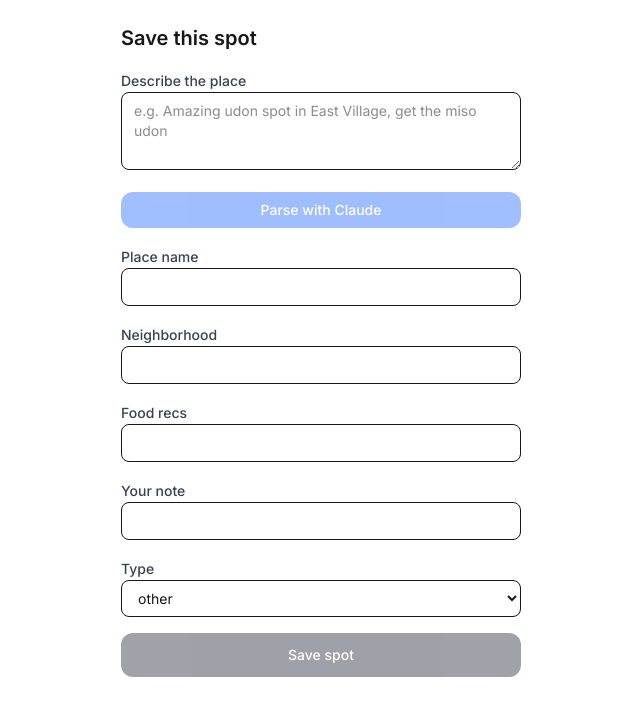
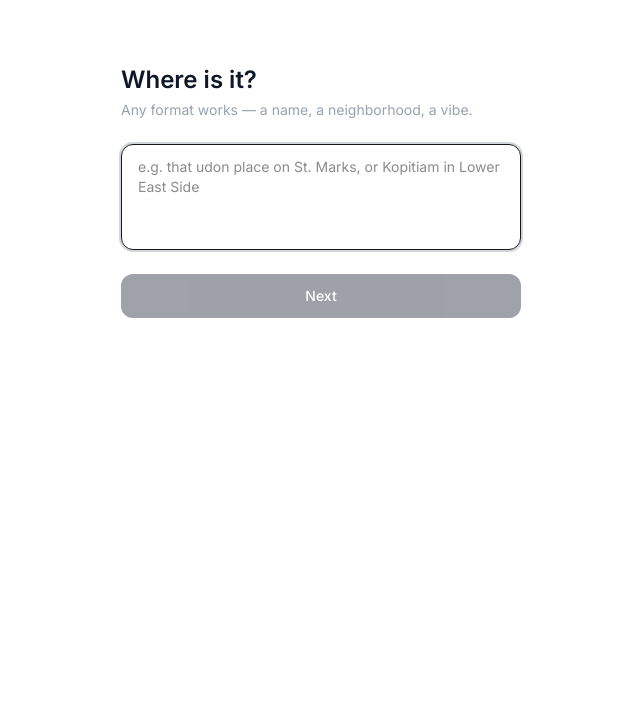
Before and after one commit to alisonicole/pinned, a Next.js app: page /confirm in a window 1280 px wide. Shown: the top 716 px of the page, without its empty margins (319-959 px from the left). Built offline with nearby package versions, Linux system fonts and the light colour scheme.

Commit message:
redesign: two-step confirm flow with type chips and cleaner UX

```diff
--- a/app/confirm/page.tsx
+++ b/app/confirm/page.tsx
@@ -2,6 +2,24 @@
 
 import { useSearchParams, useRouter } from "next/navigation";
 import { useState, Suspense } from "react";
+import type { SpotType } from "@/types/spot";
+
+const TYPES: SpotType[] = ["restaurant", "bar", "coffee", "hike", "other"];
+
+const TYPE_COLORS: Record<SpotType, string> = {
+  restaurant: "bg-red-100 text-red-700 border-red-200",
+  bar: "bg-purple-100 text-purple-700 border-purple-200",
+  coffee: "bg-amber-100 text-amber-700 border-amber-200",
+  hike: "bg-green-100 text-green-700 border-green-200",
+  other: "bg-gray-100 text-gray-700 border-gray-200",
+};
+
+interface ParsedForm {
+  place_name: string;
+  neighborhood: string;
+  food_recs: string;
+  type: SpotType;
+}
 
 function ConfirmForm() {
   const params = useSearchParams();
@@ -10,45 +28,40 @@ function ConfirmForm() {
   const captionParam = params.get("caption") ?? "";
   const reelUrl = params.get("reel_url") ?? "";
 
-  const [caption, setCaption] = useState(captionParam);
-  const [form, setForm] = useState({
-    place_name: "",
-    type: "other",
-    neighborhood: "",
-    food_recs: "",
-    personal_note: "",
-    reel_url: reelUrl,
-  });
-
+  const [step, setStep] = useState<"input" | "confirm">("input");
+  const [description, setDescription] = useState(captionParam);
   const [parsing, setParsing] = useState(false);
+  const [typeOpen, setTypeOpen] = useState(false);
   const [saving, setSaving] = useState(false);
   const [saved, setSaved] = useState(false);
 
-  async function handleParse() {
-    if (!caption) return;
+  const [form, setForm] = useState<ParsedForm>({
+    place_name: "",
+    neighborhood: "",
+    food_recs: "",
+    type: "restaurant",
+  });
+  const [note, setNote] = useState("");
+
+  async function handleNext() {
+    if (!description.trim()) return;
     setParsing(true);
     const res = await fetch("/api/parse-reel", {
       method: "POST",
       headers: { "Content-Type": "application/json" },
-      body: JSON.stringify({ caption, reel_url: reelUrl }),
+      body: JSON.stringify({ caption: description, reel_url: reelUrl }),
     });
     const data = await res.json();
     if (!data.error) {
-      setForm((prev) => ({
-        ...prev,
+      setForm({
         place_name: data.place_name ?? "",
-        type: data.type ?? "other",
         neighborhood: data.neighborhood ?? "",
         food_recs: data.food_recs ?? "",
-      }));
-    } else {
-      alert(data.error);
+        type: data.type ?? "restaurant",
+      });
     }
     setParsing(false);
-  }
-
-  function handleChange(field: string, value: string) {
-    setForm((prev) => ({ ...prev, [field]: value }));
+    setStep("confirm");
   }
 
   async function handleSave() {
@@ -56,7 +69,14 @@ function ConfirmForm() {
     const res = await fetch("/api/spots", {
       method: "POST",
       headers: { "Content-Type": "application/json" },
-      body: JSON.stringify(form),
+      body: JSON.stringify({
+        place_name: form.place_name,
+        type: form.type,
+        neighborhood: form.neighborhood,
+        food_recs: form.food_recs || null,
+        personal_note: note || null,
+        reel_url: reelUrl || null,
+      }),
     });
     setSaving(false);
     if (res.ok) {
@@ -70,11 +90,9 @@ function ConfirmForm() {
   if (saved) {
     return (
       <div className="min-h-screen flex items-center justify-center p-6">
-        <div className="text-center space-y-2">
-          <p className="text-2xl">Saved</p>
-          <p className="text-gray-500 text-sm">
-            {form.place_name} added to your spots.
-          </p>
+        <div className="text-center space-y-3">
+          <p className="text-3xl">Pinned</p>
+          <p className="text-gray-500 text-sm">{form.place_name} saved.</p>
           <button
             onClick={() => router.push("/")}
             className="text-sm text-blue-600 underline"
@@ -86,69 +104,119 @@ function ConfirmForm() {
     );
   }
 
+  if (step === "input") {
     return (
-    <div className="min-h-screen p-6 max-w-md mx-auto space-y-4">
-      <h1 className="text-xl font-semibold">Save this spot</h1>
-
-      <div className="space-y-1">
-        <label className="text-sm font-medium text-gray-700">
-          Describe the place
-        </label>
-        <textarea
-          value={caption}
-          onChange={(e) => setCaption(e.target.value)}
-          rows={3}
-          placeholder="e.g. Amazing udon spot in East Village, get the miso udon"
-          className="w-full border rounded-lg px-3 py-2 text-sm focus:outline-none focus:ring-2 focus:ring-gray-300"
-        />
+      <div className="min-h-screen p-6 max-w-md mx-auto flex flex-col gap-6 pt-16">
+        <div>
+          <h1 className="text-2xl font-semibold text-gray-900">Where is it?</h1>
+          <p className="text-sm text-gray-400 mt-1">
+            Any format works — a name, a neighborhood, a vibe.
+          </p>
         </div>
 
+        <textarea
+          value={description}
+          onChange={(e) => setDescription(e.target.value)}
+          rows={4}
+          placeholder="e.g. that udon place on St. Marks, or Kopitiam in Lower East Side"
+          autoFocus
+          className="w-full border rounded-xl px-4 py-3 text-sm focus:outline-none focus:ring-2 focus:ring-gray-300 resize-none"
+        />
+
         <button
-        onClick={handleParse}
-        disabled={parsing || !caption}
-        className="w-full bg-blue-600 text-white rounded-xl py-2 text-sm font-medium disabled:opacity-40"
+          onClick={handleNext}
+          disabled={parsing || !description.trim()}
+          className="w-full bg-gray-900 text-white rounded-xl py-3 text-sm font-medium disabled:opacity-40"
         >
-        {parsing ? "Parsing..." : "Parse with Claude"}
+          {parsing ? "Asking Claude..." : "Next"}
         </button>
+      </div>
+    );
+  }
 
-      {[
-        { label: "Place name", field: "place_name" },
-        { label: "Neighborhood", field: "neighborhood" },
-        { label: "Food recs", field: "food_recs" },
-        { label: "Your note", field: "personal_note" },
-      ].map(({ label, field }) => (
-        <div key={field} className="space-y-1">
-          <label className="text-sm font-medium text-gray-700">{label}</label>
+  return (
+    <div className="min-h-screen p-6 max-w-md mx-auto flex flex-col gap-4 pt-10">
+      <h1 className="text-xl font-semibold text-gray-900">Confirm spot</h1>
+
+      <div className="space-y-3">
+        {(
+          [
+            { label: "Place", key: "place_name" },
+            { label: "Neighborhood", key: "neighborhood" },
+            { label: "What to try", key: "food_recs" },
+          ] as { label: string; key: keyof ParsedForm }[]
+        ).map(({ label, key }) => (
+          <div key={key} className="space-y-1">
+            <label className="text-xs font-medium text-gray-400 uppercase tracking-wide">
+              {label}
+            </label>
             <input
-            value={form[field as keyof typeof form]}
-            onChange={(e) => handleChange(field, e.target.value)}
+              value={form[key] as string}
+              onChange={(e) =>
+                setForm((prev) => ({ ...prev, [key]: e.target.value }))
+              }
               className="w-full border rounded-lg px-3 py-2 text-sm focus:outline-none focus:ring-2 focus:ring-gray-300"
             />
           </div>
         ))}
 
-      <div className="space-y-1">
-        <label className="text-sm font-medium text-gray-700">Type</label>
-        <select
-          value={form.type}
-          onChange={(e) => handleChange("type", e.target.value)}
-          className="w-full border rounded-lg px-3 py-2 text-sm"
+        <div className="space-y-2">
+          <label className="text-xs font-medium text-gray-400 uppercase tracking-wide">
+            Type
+          </label>
+          {typeOpen ? (
+            <div className="flex flex-wrap gap-2">
+              {TYPES.map((t) => (
+                <button
+                  key={t}
+                  onClick={() => {
+                    setForm((prev) => ({ ...prev, type: t }));
+                    setTypeOpen(false);
+                  }}
+                  className={`text-xs px-3 py-1.5 rounded-full border font-medium ${TYPE_COLORS[t]}`}
                 >
-          {["restaurant", "bar", "coffee", "hike", "other"].map((t) => (
-            <option key={t} value={t}>
                   {t}
-            </option>
+                </button>
               ))}
-        </select>
+            </div>
+          ) : (
+            <button
+              onClick={() => setTypeOpen(true)}
+              className={`text-xs px-3 py-1.5 rounded-full border font-medium ${TYPE_COLORS[form.type]}`}
+            >
+              {form.type}
+            </button>
+          )}
         </div>
 
+        <div className="space-y-1">
+          <label className="text-xs font-medium text-gray-400 uppercase tracking-wide">
+            Your note
+          </label>
+          <input
+            value={note}
+            onChange={(e) => setNote(e.target.value)}
+            placeholder="Optional"
+            className="w-full border rounded-lg px-3 py-2 text-sm focus:outline-none focus:ring-2 focus:ring-gray-300"
+          />
+        </div>
+      </div>
+
+      <div className="flex gap-3 pt-2">
+        <button
+          onClick={() => setStep("input")}
+          className="flex-1 border rounded-xl py-3 text-sm font-medium text-gray-600"
+        >
+          Back
+        </button>
         <button
           onClick={handleSave}
           disabled={saving || !form.place_name}
-        className="w-full bg-gray-900 text-white rounded-xl py-3 text-sm font-medium disabled:opacity-40"
+          className="flex-2 flex-grow bg-gray-900 text-white rounded-xl py-3 text-sm font-medium disabled:opacity-40"
         >
           {saving ? "Saving..." : "Save spot"}
         </button>
+      </div>
     </div>
   );
 }
```
Lines whose indentation alone changed are shown as unchanged.
